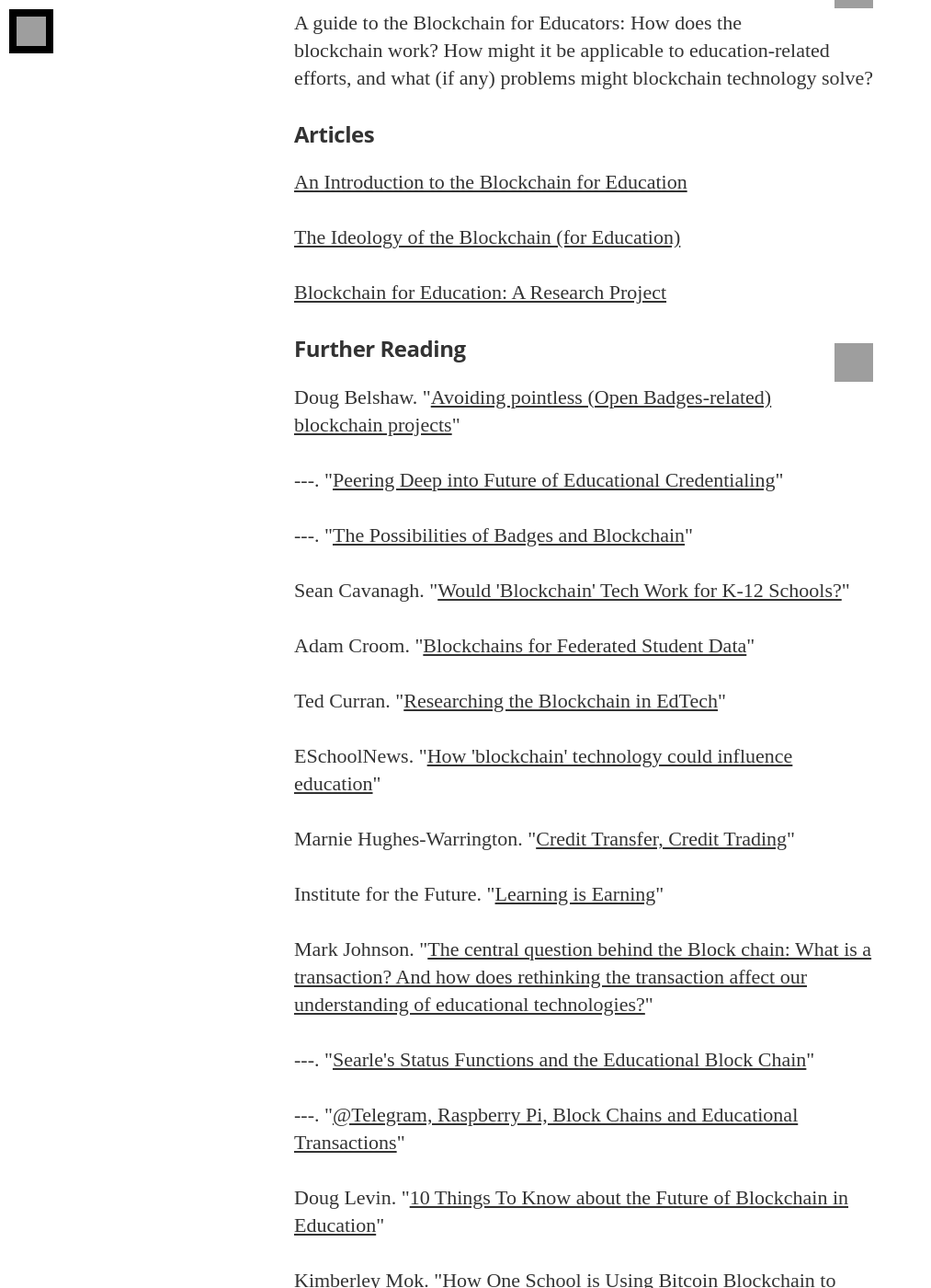
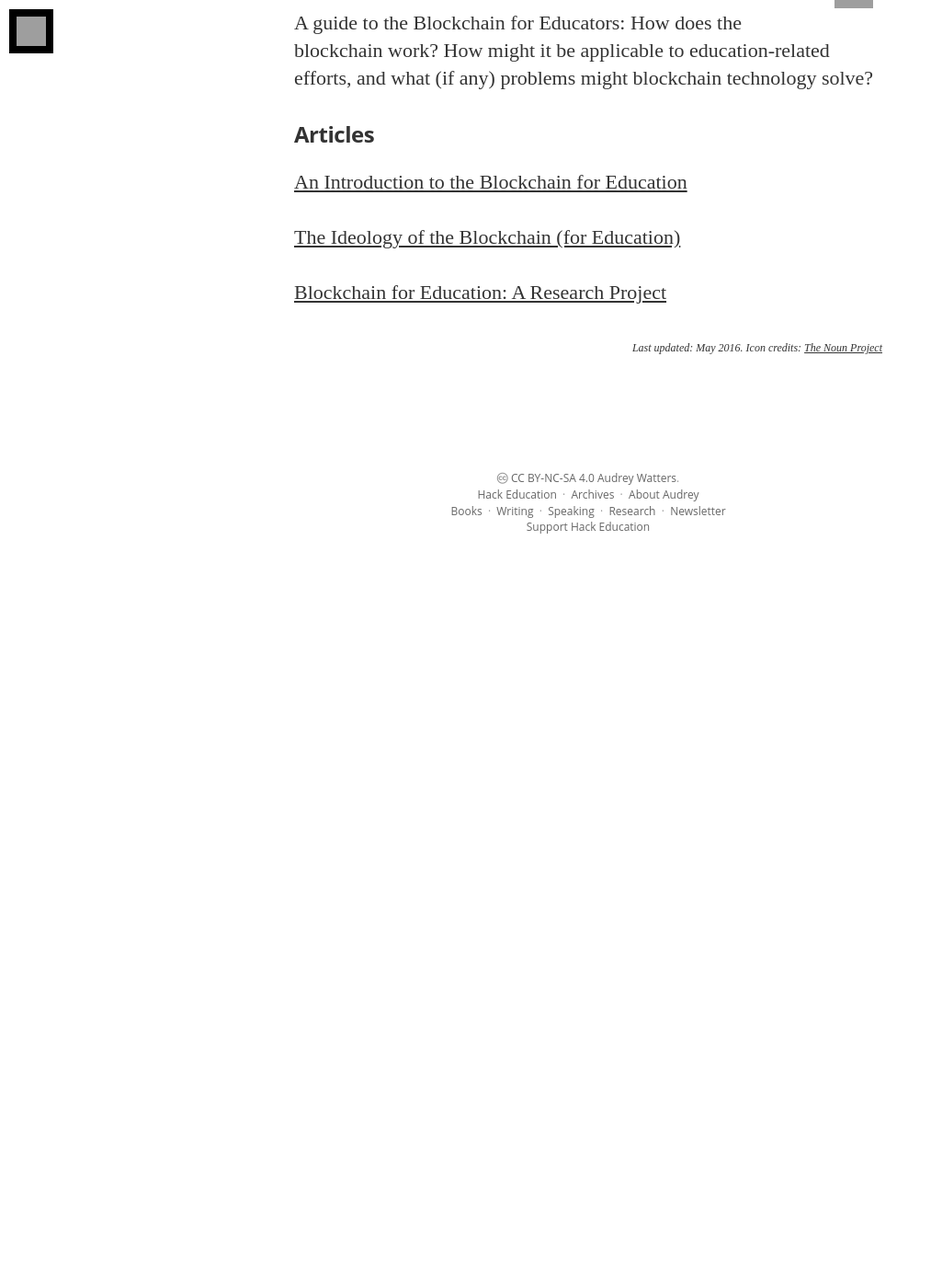
Before and after one commit to HackEducation/HackEduResearch, a Jekyll site: the page built from blockchain.html, in a window 1280 px wide and 1400 px high, scrolled down 794 px. Shown: the whole window at 92% size, without its empty margins (0-1013 px from the left). Built offline with Jekyll 4.4.1, drawn with Linux system fonts in a browser that asks for light colours; nearby versions of some CDN libraries; some web fonts are replaced; after the commit the page ends 1424 px from its top, so only the background shows below that; some of the changed text lies outside the part shown; grey boxes are pictures that could not be loaded.

Commit message:
new posts

```diff
--- a/blockchain.html
+++ b/blockchain.html
@@ -11,46 +11,4 @@ layout: default
 <p><a href="http://hackeducation.com/2016/04/14/blockchain-ideology">The Ideology of the Blockchain (for Education)</a></p>
 <p><a href="http://hackeducation.com/2016/02/25/blockchain-edu1">Blockchain for Education: A Research Project</a></p>
 
-<h3>Further Reading <img src="https://s3.amazonaws.com/hackedu/template_menexplain150.png" height="42" width="42" align="right" style="margin:10px"></h3>
-<br />
-<p>Doug Belshaw. "<a href="https://medium.com/badge-chain/avoiding-pointless-open-badges-related-blockchain-projects-64fb3ddc240c#.jxmzai6cu">Avoiding pointless (Open Badges-related) blockchain projects</a>"</p>
-
-<p>---. "<a href="http://dmlcentral.net/peering-deep-into-future-of-educational-credentialing/">Peering Deep into Future of Educational Credentialing</a>"</p>
-
-<p>---. "<a href="http://dmlcentral.net/the-possibilities-of-badges-and-blockchain/">The Possibilities of Badges and Blockchain</a>"</p>
-
-<p>Sean Cavanagh. "<a href="http://www.edweek.org/ew/articles/2016/03/16/would-blockchain-tech-work-for-k-12-schools.html">Would 'Blockchain' Tech Work for K-12 Schools?</a>"</p>
-
-<p>Adam Croom. "<a href="http://adamcroom.com/2016/01/blockchains-for-federated-student-data/">Blockchains for Federated Student Data</a>"</p>
-
-<p>Ted Curran. "<a href="http://tedcurran.net/2016/03/04/researching-the-blockchain-in-edtech/">Researching the Blockchain in EdTech</a>"</p>
-
-<p>ESchoolNews. "<a href="http://www.eschoolnews.com/2016/03/18/how-blockchain-technology-could-influence-education/">How 'blockchain' technology could influence education</a>"</p>
-
-<p>Marnie Hughes-Warrington. "<a href="http://missunitwocents.tumblr.com/post/141195169935/credit-transfer-credit-trading">Credit Transfer, Credit Trading</a>"</p>
-
-<p>Institute for the Future. "<a href="https://youtu.be/qqVRSe9nHY0">Learning is Earning</a>"</p>
-
-<p>Mark Johnson. "<a href="http://dailyimprovisation.blogspot.com/2016/04/the-central-question-behind-block-chain.html">The central question behind the Block chain: What is a transaction? And how does rethinking the transaction affect our understanding of educational technologies?</a>"</p>
-
-<p>---. "<a href="http://dailyimprovisation.blogspot.com/2016/03/searles-status-functions-and.html">Searle's Status Functions and the Educational Block Chain</a>"</p>
-
-<p>---. "<a href="http://dailyimprovisation.blogspot.com/2016/03/telegram-raspberry-pi-block-chains-and.html">@Telegram, Raspberry Pi, Block Chains and Educational Transactions</a>"</p>
-
-<p>Doug Levin. "<a href="http://www.edtechstrategies.com/blog/future-blockchain-education/">10 Things To Know about the Future of Blockchain in Education</a>"</p>
-
-<p>Kimberley Mok. "<a href="http://thenewstack.io/one-school-using-bitcoin-blockchain-authenticate-degrees/">How One School is Using Bitcoin Blockchain to Authenticate Degrees</a>"</p>
-
-<p>W. Ian O'Byrne. "<a href="https://medium.com/badge-chain/cognitive-authority-digital-badges-and-the-oracle-of-the-blockchain-e3c973fd015e#.c1hxc5i2p">Cognitive Authority, Digital Badges, and the Oracle of the Blockchain</a>"</p>
-
-<p>---. "<a href="https://medium.com/badge-chain/digital-portfolios-open-badges-blockchain-personal-learning-ledger-4d55efc72bd3#.3oe0ewit1">Digital Portfolios + Open Badges + Blockchain = Personal Learning Ledger</a>"</p>
-
-<p>Adam Proctor. "<a href="https://medium.com/the-slackerati/decentralising-education-the-blockchain-1c17dafc8333#.2tul08vut">Decentralising Education & the Blockchain</a>"</p>
-
-<p>Serge Ravet. "<a href="https://medium.com/badge-chain/from-eportfolios-to-openledgers-via-openbadges-and-blockchains-214e5daab558#.4729bqxgu">From ePortfolios to OpenLedgers — via OpenBadges and BlockChains</a>"</p>
-
-<p>Philipp Schmidt. "<a href="https://medium.com/mit-media-lab/certificates-reputation-and-the-blockchain-aee03622426f#.dm9wghi2t">Certificates, Reputation, and the Blockchain</a>"</p>
-
-<p>Kathi Vian. "<a href="https://blockchainfutureslab.wordpress.com/2016/03/16/own-your-achievements-three-ways-blockchain-tech-is-disrupting-education/">Own Your Achievements: Three Ways Blockchain Tech is Disrupting Education</a>"</p>
-
-<p style="text-align: right; font-size:12px"><em>Last updated: April 2016. Icon credits: <a href="https://thenounproject.com">The Noun Project</a></em></p>
+<p style="text-align: right; font-size:12px"><em>Last updated: May 2016. Icon credits: <a href="https://thenounproject.com">The Noun Project</a></em></p>
```
Also changed, not shown: _posts/2016-05-10-ed-tech-funding.html (added, +9 -0 lines), _posts/2016-05-10-more-blockchain-links.html (added, +79 -0 lines).
